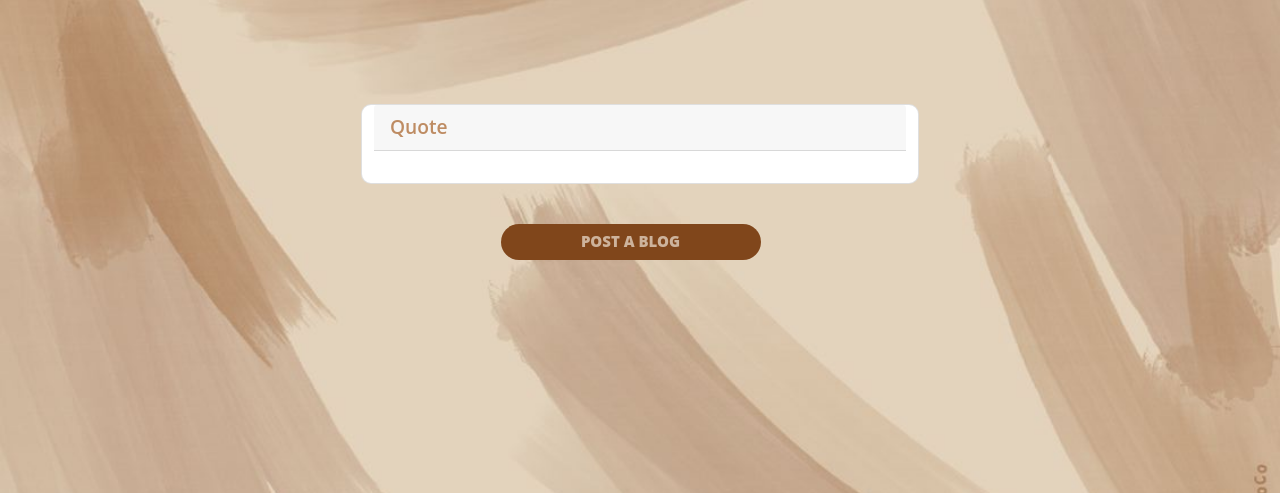
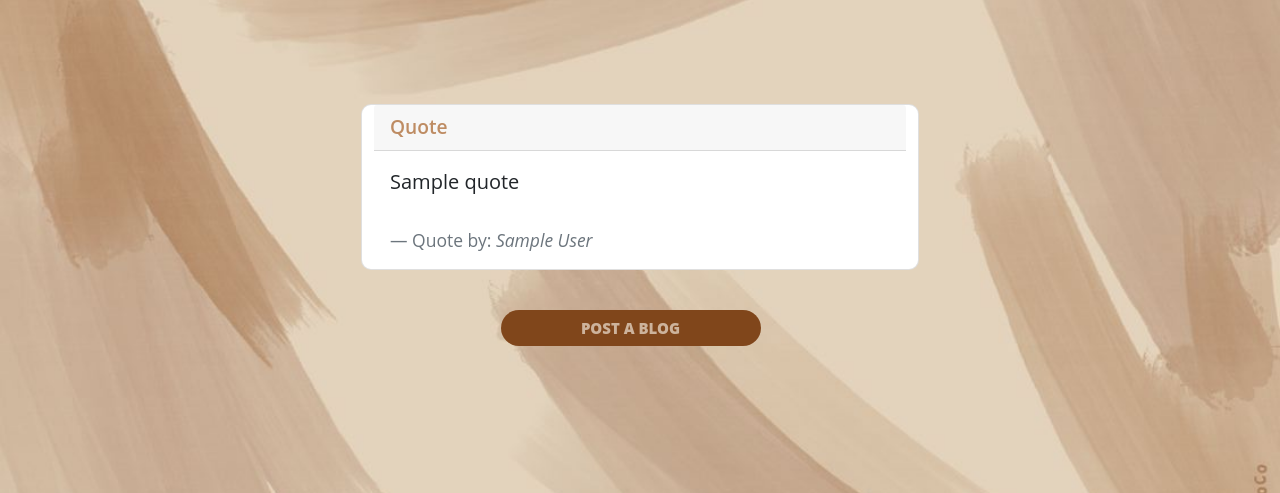
Before and after one commit to DynastyElvis/Blog, a Python web app: template app/templates/home.html in a window 1280 px wide. Shown: the part 56-549 px from the top of the page. Run offline with Jinja, Linux system fonts and the light colour scheme; the template is opened without the code that fills it: most values are stand-ins (such as "Sample title", 1, 10 or a date in 2020); some libraries are stand-ins or nearby versions.

Commit message:
featt:added  home template updates

```diff
--- a/app/templates/home.html
+++ b/app/templates/home.html
@@ -12,7 +12,11 @@
 
                  </div>
                  <div class="card-body">
-
+                     <blockquote class="blockquote mb-0">
+                         <p>{{quote.quote}}</p> <br>
+                         <footer class="blockquote-footer">Quote by: <cite title="Source Title">{{quote.author}}</cite>
+                         </footer>
+                     </blockquote>
                  </div>
              </div>
 
```
